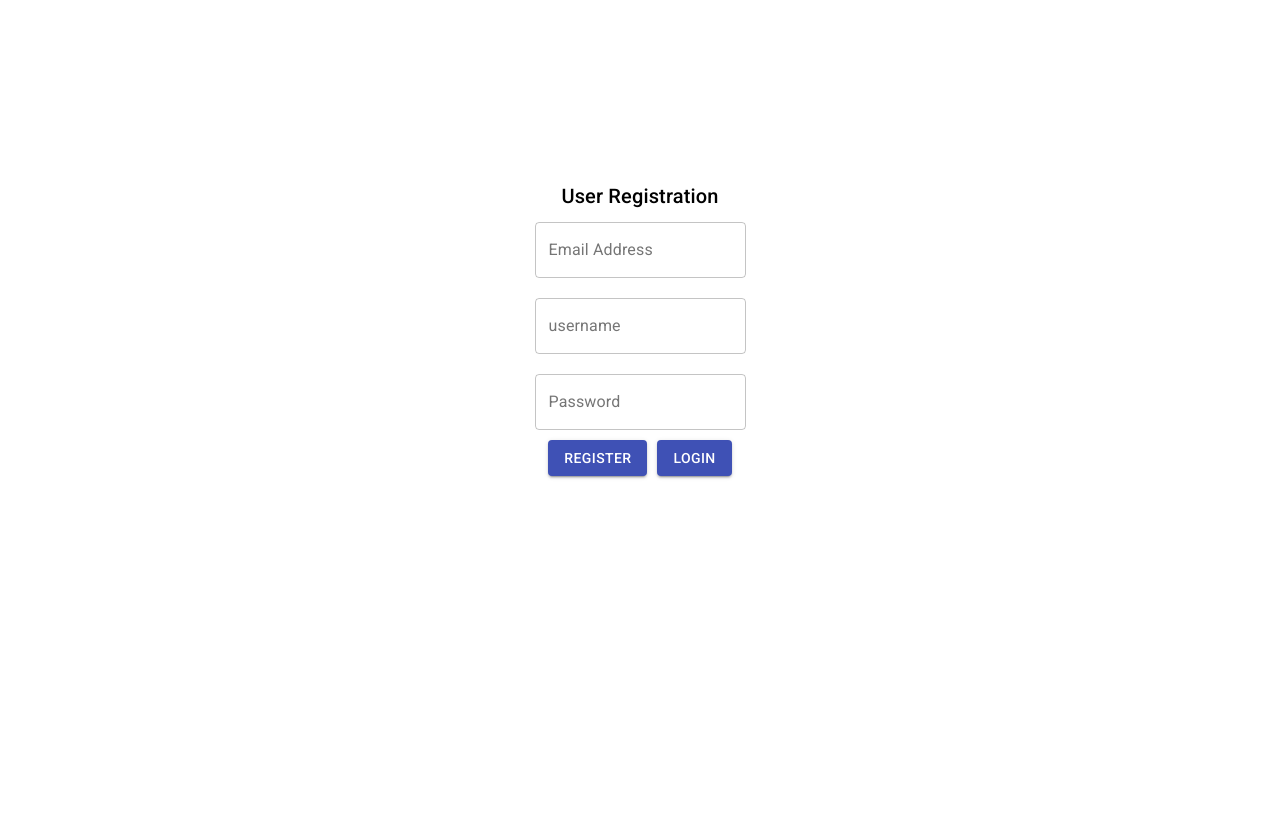
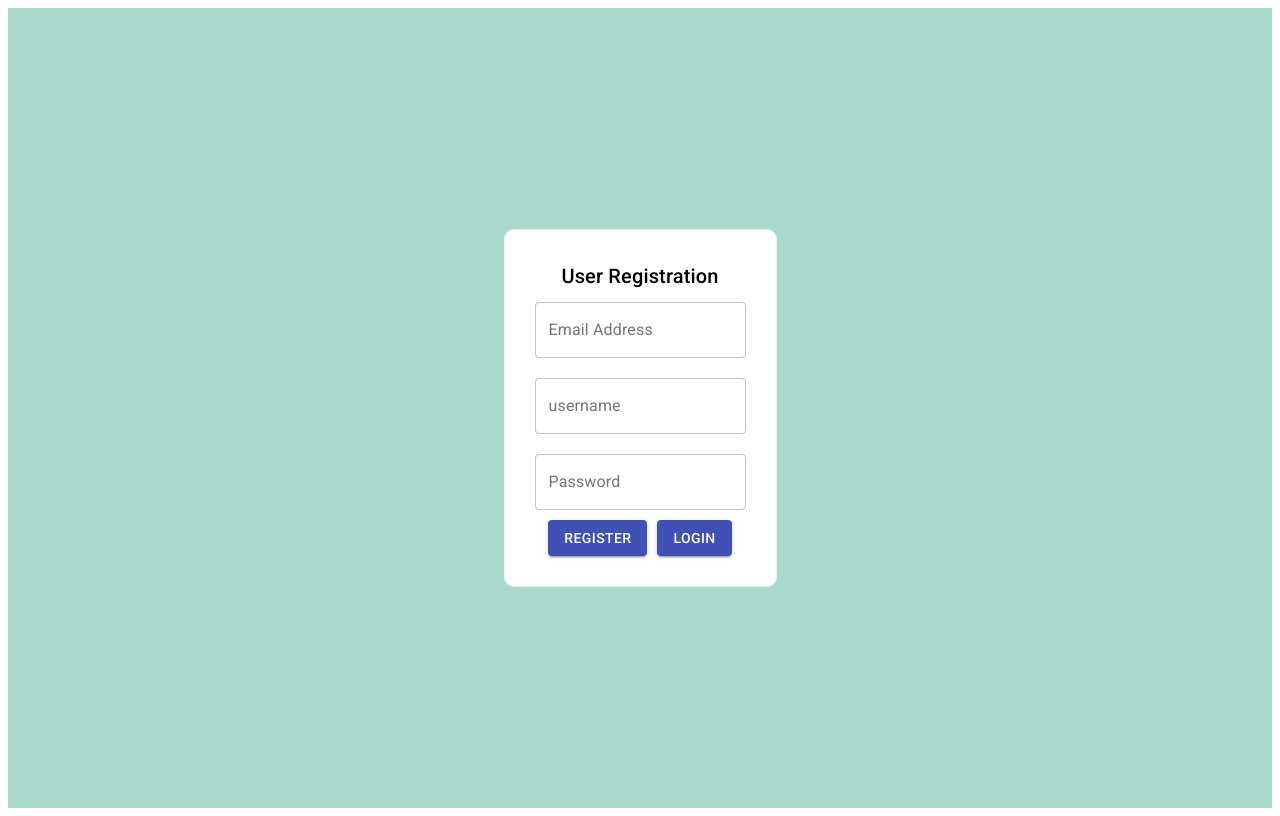
Before and after one commit to sridhar02/sample-pern-project, a React (Create React App) app in the folder client/: page / in a window 1280 px wide. Built offline with nearby package versions, Linux system fonts and the light colour scheme; the HTML template or start-up script is replaced by a standard one.

Commit message:
Registration and Login design change

```diff
--- a/client/src/components/Login.js
+++ b/client/src/components/Login.js
@@ -3,14 +3,27 @@ import { makeStyles, TextField, Typography, Button } from "@material-ui/core";
 
 const useLoginStyles = makeStyles((theme) => ({
   container: {
-    height: "80vh",
+    height: "100vh",
     display: "flex",
     flexDirection: "column",
     justifyContent: "center",
     alignItems: "center",
+    // background:"#a9d9cd",
+    // background: "#95a5a6",
+    background: "#a9d9cd",
   },
   textField: {
     margin: "10px 0px",
+  },
+  main: {
+    border: "1px solid #eee",
+    display: "flex",
+    flexDirection: "column",
+    justifyContent: "center",
+    alignItems: "center",
+    padding: "20px",
+    borderRadius: "10px",
+    background: "#fff",
   },
 }));
 
@@ -26,6 +39,7 @@ export default function Login() {
   return (
     <form onSubmit={(e) => handleSubmit(e)}>
       <div className={classes.container}>
+        <div className={classes.main}>
           <Typography variant="h6">User Login</Typography>
           <TextField
             className={classes.textField}
@@ -48,6 +62,10 @@ export default function Login() {
           <Button variant="contained" color="primary" type="submit">
             Login
           </Button>
+          <a href="/">
+            <p> Don't have an account? Register </p>
+          </a>
+        </div>
       </div>
     </form>
   );
--- a/client/src/components/Register.js
+++ b/client/src/components/Register.js
@@ -4,11 +4,11 @@ import { makeStyles, TextField, Typography, Button } from "@material-ui/core";
 
 const useRegisterStyles = makeStyles((theme) => ({
   container: {
-    height: "80vh",
+    height: "100vh",
     display: "flex",
-    flexDirection: "column",
     justifyContent: "center",
     alignItems: "center",
+    background: "#a9d9cd",
   },
   textField: {
     margin: "10px 0px",
@@ -23,6 +23,16 @@ const useRegisterStyles = makeStyles((theme) => ({
     textDecoration: "none",
     color: "white",
   },
+  main:{
+    border:"1px solid #eee",
+    display: "flex",
+    flexDirection: "column",
+    justifyContent: "center",
+    alignItems: "center",
+    padding:"30px",
+    borderRadius:"10px",
+    background:"#fff"
+  }
 }));
 
 export default function Register() {
@@ -38,6 +48,7 @@ export default function Register() {
   return (
     <form onSubmit={(e) => handleSubmit(e)}>
       <div className={classes.container}>
+        <div className={classes.main}>
           <Typography variant="h6">User Registration</Typography>
           <TextField
             className={classes.textField}
@@ -81,6 +92,7 @@ export default function Register() {
             </Button>
           </div>
         </div>
+      </div>
     </form>
   );
 }
```
Lines whose indentation alone changed are shown as unchanged.
